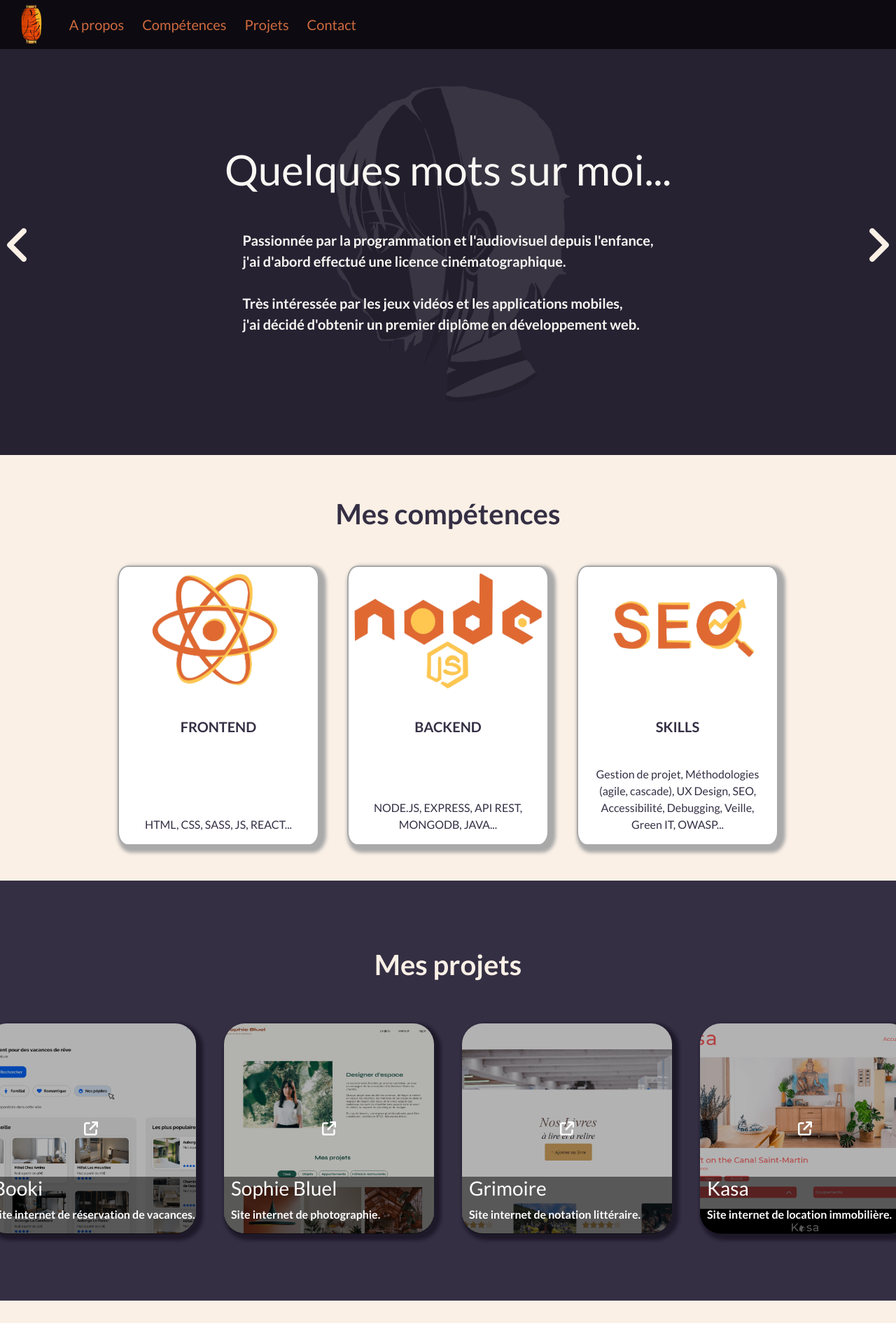
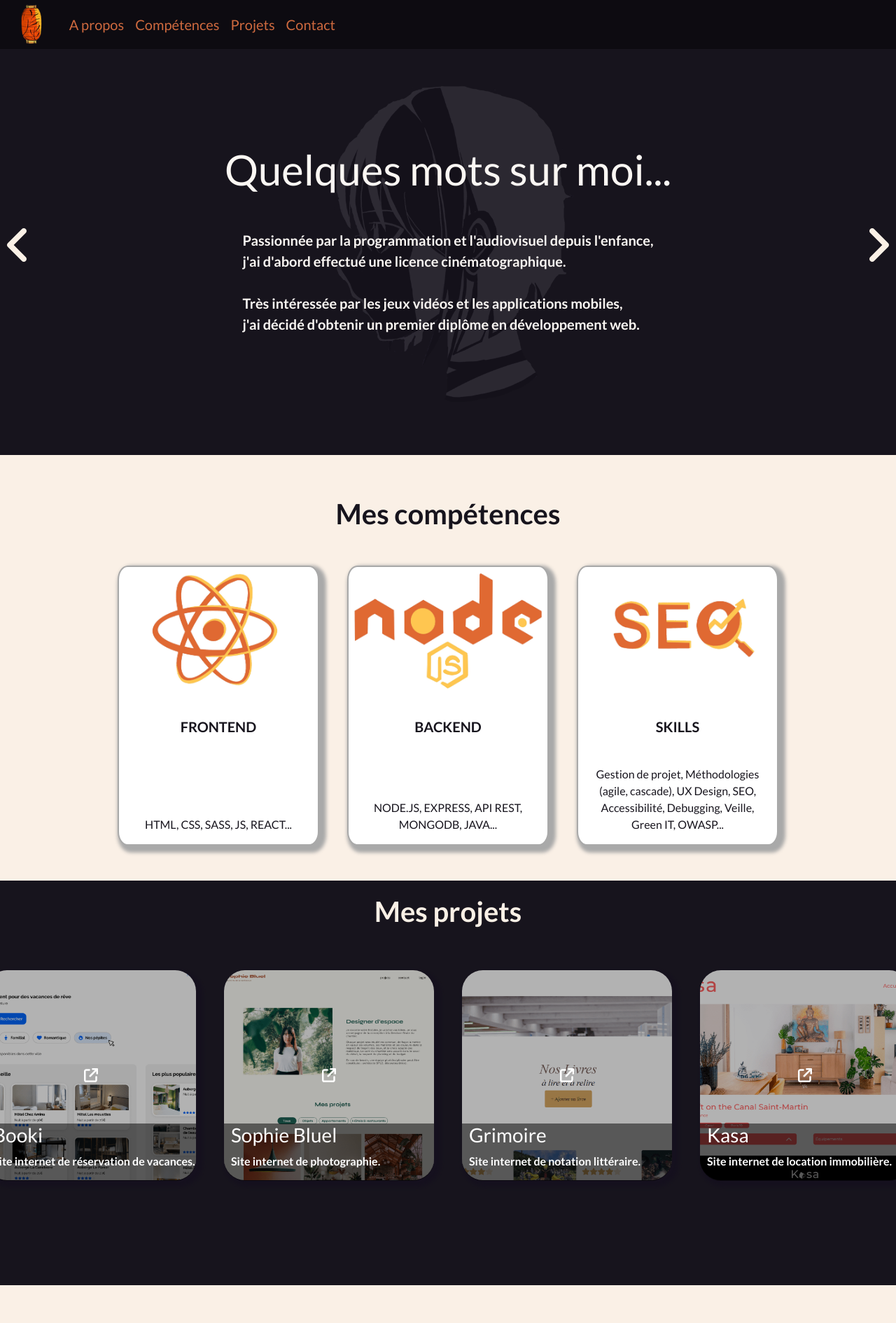
Before and after one commit to SophieBartoli/Portfolio, a React (Create React App) app in the folder frontend/: page / in a window 1280 px wide. Shown: the top 1890 px of the page at 70% size. Built offline with nearby package versions, Linux system fonts and the light colour scheme.

Commit message:
Media queries terminees

```diff
--- a/frontend/src/App.css
+++ b/frontend/src/App.css
@@ -17,14 +17,19 @@
     font-size: 10px;
   }
 }
+@media (min-width: 425px) and (max-width: 768px) {
+  .headerNavbar {
+    font-size: 10px;
+  }
+}
 .headerNavbar .headerNav {
   display: flex;
   flex-direction: row;
   align-items: center;
+  margin: 0 !important;
 }
 .headerNavbar .headerNav .nav-link {
   color: #cf6a3f;
-  margin: 0 10px 0 0 !important;
 }
 .headerNavbar .headerNav img {
   height: 60px;
@@ -32,6 +37,12 @@
   margin: 5px 30px;
 }
 @media only screen and (max-width: 424px) {
+  .headerNavbar .headerNav img {
+    margin: 0 7px 0 7px;
+    height: 50px;
+  }
+}
+@media (min-width: 425px) and (max-width: 768px) {
   .headerNavbar .headerNav img {
     margin: 0 7px 0 7px;
     height: 50px;
@@ -50,7 +61,7 @@
   height: 600px;
   color: #fbf7f3;
   font-weight: bold;
-  background-color: #272232;
+  background-color: #17141d;
   position: relative;
 }
 @media (min-width: 425px) and (max-width: 768px) {
@@ -59,7 +70,7 @@
   }
 }
 .aProposDiv button {
-  background-color: #272232;
+  background-color: #17141d;
   border: none;
   color: #FAF0E6;
   position: relative;
@@ -124,12 +135,12 @@
 }
 @media only screen and (max-width: 424px) {
   .aProposDiv .firstSlide .logoImg {
-    height: 40%;
+    height: 30%;
   }
 }
 @media (min-width: 425px) and (max-width: 768px) {
   .aProposDiv .firstSlide .logoImg {
-    height: 50%;
+    height: 35%;
   }
 }
 .aProposDiv .secondSlide {
@@ -256,7 +267,7 @@
   font-weight: bold;
   font-size: 40px;
   margin: 60px 0 0 0;
-  color: #352F44;
+  color: #17141d;
 }
 @media only screen and (max-width: 424px) {
   #competences h2 {
@@ -338,16 +349,15 @@
 #competences .competencesDiv .competencesCards .cardBody .cardTitle {
   font-weight: bold;
   margin: 20px 0 0 0;
-  color: #352F44;
+  color: #17141d;
 }
 #competences .competencesDiv .competencesCards .cardBody .cardText {
   text-align: center;
-  color: #352F44;
+  color: #17141d;
 }
 
 #projets {
-  height: 600px;
-  background-color: #352F44;
+  background-color: #17141d;
   display: flex;
   flex-direction: column;
   justify-content: center;
@@ -365,7 +375,7 @@
 }
 #projets h2 {
   color: #FAF0E6;
-  margin: 0 0 60px 0;
+  margin: 20px 0 60px 0;
   font-weight: bold;
   font-size: 40px;
 }
@@ -373,17 +383,20 @@
   #projets h2 {
     font-size: 30px;
     text-align: center;
+    margin: 60px 0 60px 0;
   }
 }
 @media (min-width: 425px) and (max-width: 768px) {
   #projets h2 {
     font-size: 40px;
     text-align: center;
+    margin: 80px 0 60px 0;
   }
 }
 #projets .projetsDiv {
   display: flex;
   flex-direction: row;
+  margin: 0 0 100px 0;
 }
 @media only screen and (max-width: 424px) {
   #projets .projetsDiv {
@@ -397,10 +410,16 @@
     flex-direction: column;
   }
 }
+@media (min-width: 769px) and (max-width: 1024px) {
+  #projets .projetsDiv {
+    flex-wrap: wrap;
+    justify-content: center;
+  }
+}
 #projets .projetsDiv .card {
   display: flex;
   flex-direction: column;
-  margin: 0 20px 0 20px;
+  margin: 0 20px 50px 20px;
   height: 300px;
   width: 300px;
   position: relative;
@@ -450,7 +469,7 @@
   flex-direction: column;
   align-items: center;
   justify-content: center;
-  background-color: #352F44;
+  background-color: #17141d;
 }
 #projets .projetsDiv .card a img {
   object-fit: cover;
@@ -489,7 +508,7 @@
   margin: 0 0 60px 0;
   font-weight: bold;
   font-size: 40px;
-  color: #352F44;
+  color: #17141d;
 }
 @media only screen and (max-width: 424px) {
   #contact h2 {
@@ -530,7 +549,7 @@
 }
 #contact .contactDivs .contactForm label {
   margin: 0 0 0 0;
-  color: #352F44;
+  color: #17141d;
 }
 #contact .contactDivs .contactForm input {
   margin: 20px 0 0 0;
@@ -601,7 +620,7 @@
 }
 @media (min-width: 425px) and (max-width: 768px) {
   #contact .contactDivs img {
-    height: 400px;
+    height: 300px;
     position: absolute;
     opacity: 0.3;
   }
--- a/frontend/src/App.scss
+++ b/frontend/src/App.scss
@@ -23,7 +23,6 @@
     p, h1, h2, h3 {
         cursor: default;
     }
-
 }
 
 .headerNavbar {
@@ -36,14 +35,18 @@
         font-size: 10px;
     }
 
+    @media (min-width: 425px) and (max-width: 768px) {
+        font-size: 10px;
+    }
+
     .headerNav {
         @include row;
         align-items: center;
+        margin: 0 !important;
 
 
         .nav-link {
             color: #cf6a3f;
-            margin: 0 10px 0 0 !important;
 
         }
 
@@ -53,6 +56,11 @@
             margin: 5px 30px;
 
             @media only screen and (max-width: 424px) {
+                margin: 0 7px 0 7px;
+                height: 50px;
+            }
+
+            @media (min-width: 425px) and (max-width: 768px) {
                 margin: 0 7px 0 7px;
                 height: 50px;
             }
@@ -74,7 +82,7 @@
     height: 600px;
     color: #fbf7f3;
     font-weight: bold;
-    background-color: #272232;
+    background-color: #17141d;
     position: relative;
 
     @media (min-width: 425px) and (max-width: 768px) {
@@ -82,7 +90,7 @@
     }
 
     button {
-        background-color: #272232;
+        background-color: #17141d;
         border: none;
         color: #FAF0E6;
         position: relative;
@@ -146,11 +154,11 @@
 
 
             @media only screen and (max-width: 424px) {
-                height: 40%;
+                height: 30%;
             }
 
             @media (min-width: 425px) and (max-width: 768px) {
-                height: 50%;
+                height: 35%;
             }
         }
     }
@@ -281,7 +289,7 @@
         font-weight: bold;
         font-size: 40px;
         margin: 60px 0 0 0;
-        color: #352F44;
+        color: #17141d;
 
         @media only screen and (max-width: 424px) {
             font-size: 30px;
@@ -354,13 +362,13 @@
                 .cardTitle {
                     font-weight: bold;
                     margin: 20px 0 0 0;
-                    color: #352F44;
+                    color: #17141d;
 
                 }
 
                 .cardText {
                     text-align: center;
-                    color: #352F44;
+                    color: #17141d;
                 }
             }
         }
@@ -371,8 +379,7 @@
 ///Projets///
 
 #projets {
-    height: 600px;
-    background-color: #352F44;
+    background-color: #17141d;
     @include column;
     justify-content: center;
     align-items: center;
@@ -387,23 +394,26 @@
 
     h2 {
         color: #FAF0E6;
-        margin: 0 0 60px 0;
+        margin: 20px 0 60px 0;
         font-weight: bold;
         font-size: 40px;
 
         @media only screen and (max-width: 424px) {
             font-size: 30px;
             text-align: center;
+            margin: 60px 0 60px 0;
         }
 
         @media (min-width: 425px) and (max-width: 768px) {
             font-size: 40px;
             text-align: center;
+            margin: 80px 0 60px 0;
         }
     }
 
     .projetsDiv {
         @include row;
+        margin: 0 0 100px 0;
 
         @media only screen and (max-width: 424px) {
             @include column;
@@ -413,9 +423,14 @@
             @include column;
         }
 
+        @media (min-width: 769px) and (max-width: 1024px) {
+            flex-wrap: wrap;
+            justify-content: center;
+        }
+
         .card {
             @include column;
-            margin: 0 20px 0 20px;
+            margin: 0 20px 50px 20px;
             height: 300px;
             width: 300px;
             position: relative;
@@ -463,7 +478,7 @@
                 @include column;
                 align-items: center;
                 justify-content: center;
-                background-color: #352F44;
+                background-color: #17141d;
 
                 img {
                     object-fit: cover;
@@ -510,7 +525,7 @@
         margin: 0 0 60px 0;
         font-weight: bold;
         font-size: 40px;
-        color: #352F44;
+        color: #17141d;
 
         @media only screen and (max-width: 424px) {
             font-size: 30px;
@@ -546,7 +561,7 @@
 
             label {
                 margin: 0 0 0 0;
-                color: #352F44;
+                color: #17141d;
             }
 
             input {
@@ -618,7 +633,7 @@
             }
 
             @media (min-width: 425px) and (max-width: 768px) {
-                height: 400px;
+                height: 300px;
                 position: absolute;
                 opacity: 0.3;
             }
```
Also changed, not shown: 1 other file (tests, documents, lock files or other folders).
